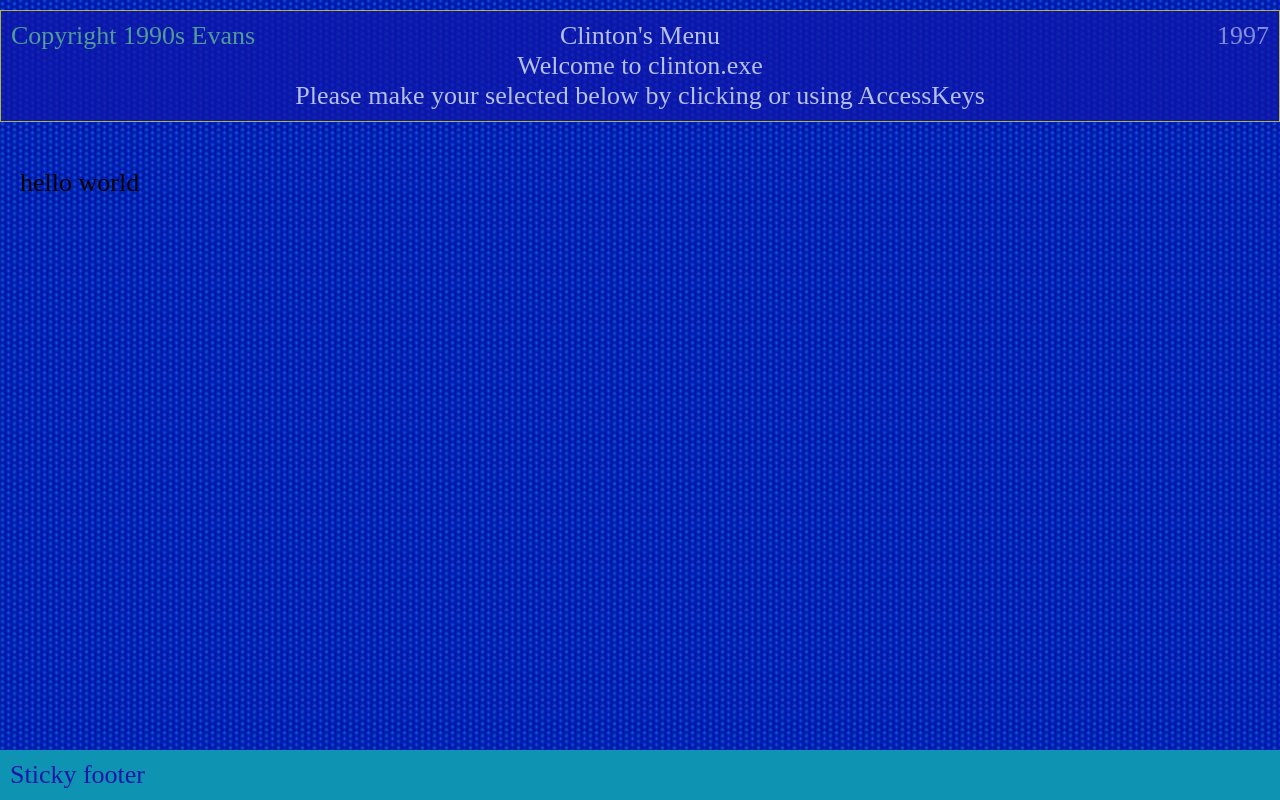
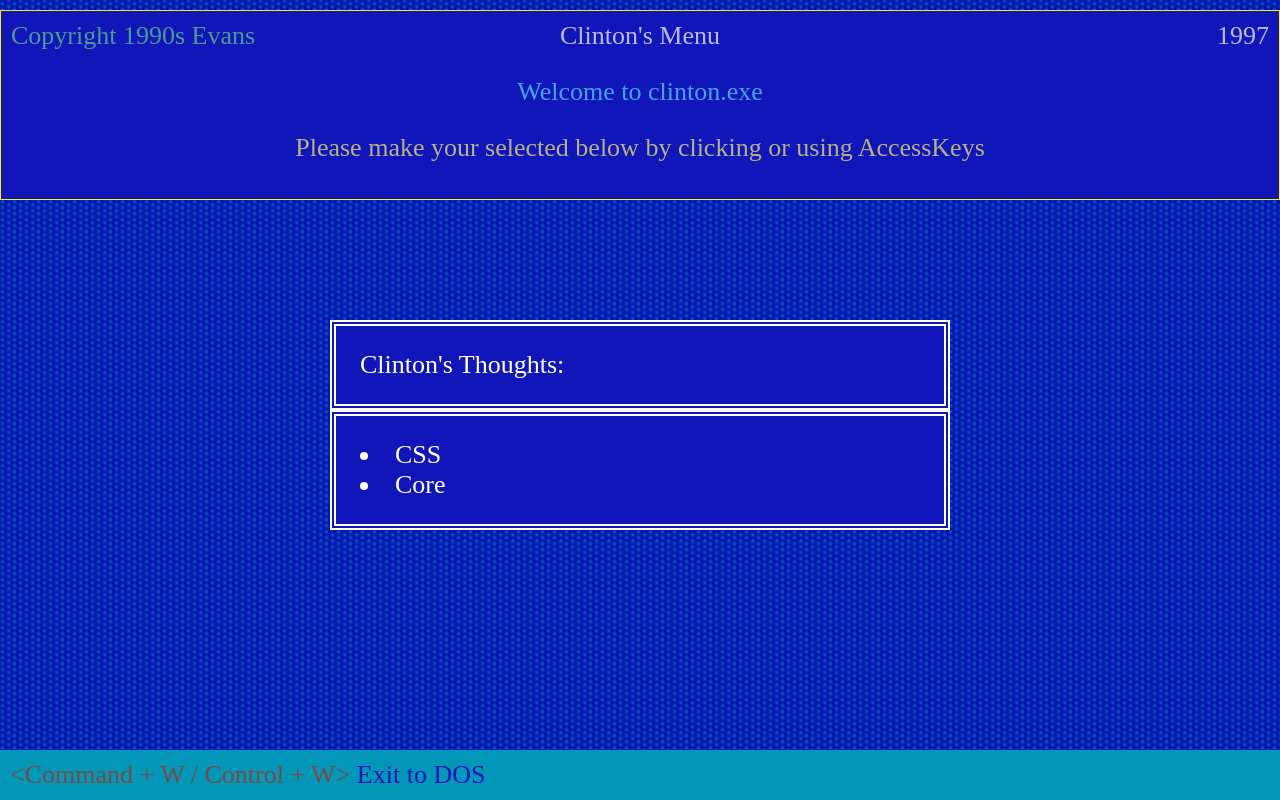
Before and after one commit to clinton-b-evans/clinton-b-evans.github.io, a plain HTML site: page index.html in a window 1280 px wide. Drawn offline with Linux system fonts and the light colour scheme; a web font is replaced by a local one.

Commit message:
added links for styling

```diff
--- a/index.html
+++ b/index.html
@@ -11,17 +11,25 @@
   <!--- header and navigation -->
   <section>
     <div class="wrapper">
-      <header class="page-header">    <span class="header-copyright flicker">Copyright 1990s Evans</span>
-        <span class="header-page-title">Clinton's Menu
-        </br>Welcome to clinton.exe
-      </br>Please make your selected below by clicking or using AccessKeys
-    </span>
-    <span class="header-date">1997</span></header>
+      <header class="page-header">
+        <span class="header-copyright flicker">Copyright 1990s Evans</span>
+          <span class="header-page-title">Clinton's Menu
+          <p style="color:#5ddcfe;">Welcome to clinton.exe</p>
+          <p style="color:#faf170">Please make your selected below by clicking or using AccessKeys</p>
+        </span>
+      <span class="header-date">1997</span>
+    </header>
     <!--- main page -->
         <main class="page-body">
-          <p>hello world</p>
+          <div class="make-selection">
+          Clinton's Thoughts:
+         </div>
+         <div class="make-sub-selection">
+          <li><a href="#">CSS</a></li>
+          <li>Core</li>
+         </div>
         </main>
-        <footer class="page-footer">Sticky footer</footer>
+        <footer class="page-footer"><span class="exit-joke">&#60;Command + W / Control + W&#62;</span> Exit to DOS</footer>
     </div>
 </section>
 </body>
--- a/styles/main.css
+++ b/styles/main.css
@@ -5,13 +5,13 @@ html {
 
 body {
   height: 100%;
-  background-image: url("../img/bg.png");
   padding: 0;
-  filter: grayscale(10%);
   margin: 0;
   font-size: 26px;
   font-family: ibm;
   font-smooth: never;
+  background-image: url("../img/bg.png");
+
 }
 * {
   box-sizing: inherit;
@@ -37,7 +37,6 @@ section {
   color: #FFF;
   padding: 10px;
   border: 1px rgb(255, 242, 0) solid;
-  animation: flicker 10s infinite;
 }
 
 .page-footer {
@@ -47,11 +46,12 @@ section {
   padding: 10px;
 }
 
-
 .page-body {
   padding: 20px;
 }
 span {
+  animation: flicker 10s infinite;
+
   font-size: 26px;
   font-family: ibm;
   font-smooth: never;
@@ -72,18 +72,38 @@ span {
   animation: flicker 10s infinite;
 }
 
+.make-selection {
+  margin: 100px auto 0 auto;
+  width: 50%;
+  border: 6px #fff double;
+  background-color: #1016b9;
+  color: #FFF;
+  padding: 24px;
+}
+.make-sub-selection {
+  margin-top: -100px;
+  margin: 0 auto;
+  width: 50%;
+  border: 6px #fff double;
+  color: #FFF;
+  background-color: #1016b9;
+  padding: 24px;
+}
+.exit-joke{
+  color: #a62e16;
+}
 a {
   color: white;
+  width:100%;
+  text-decoration: none;
 }
-
-.main {
-  margin: 100px auto;
-  width: 50%;
-  border: 6px #fff double;
-
+a:hover {
+  background-color: grey;
+  width:100%;
 }
-
-
+li:hover {
+  background-color: grey;
+}
 
 @keyframes flicker {
   0% {
```
